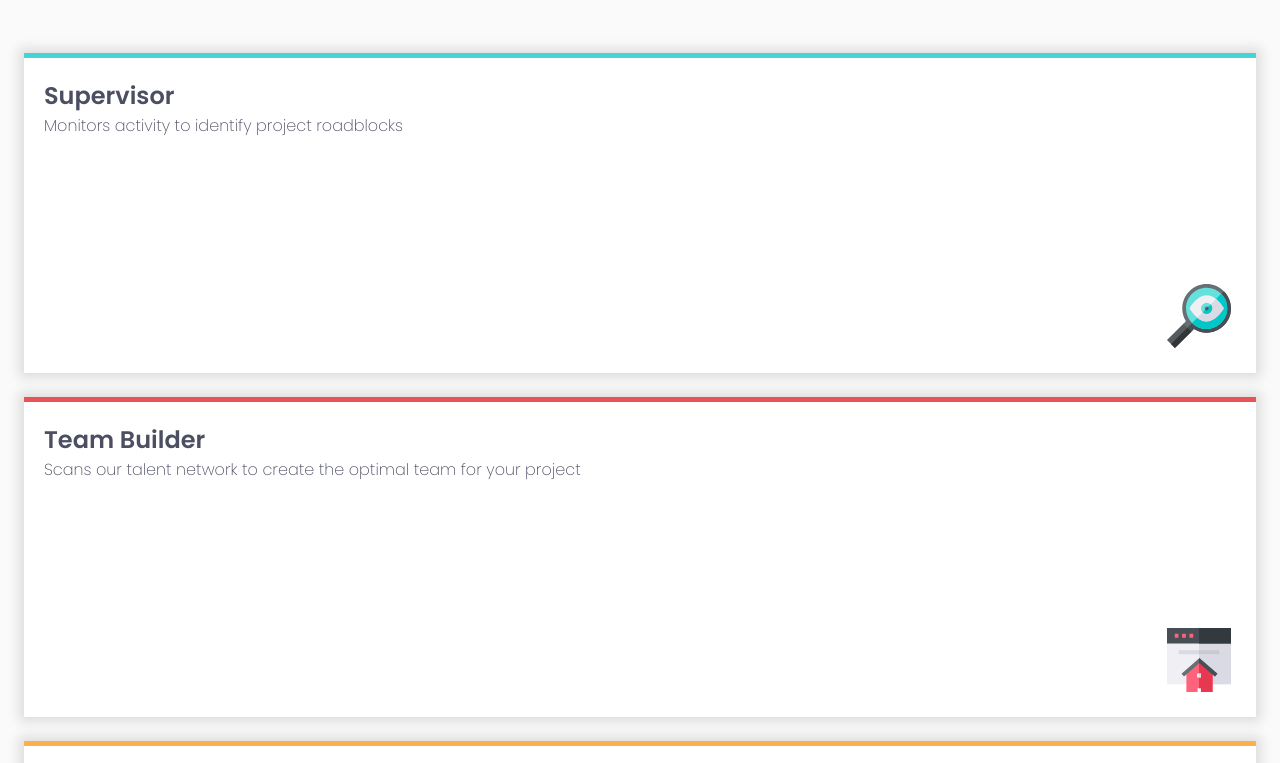
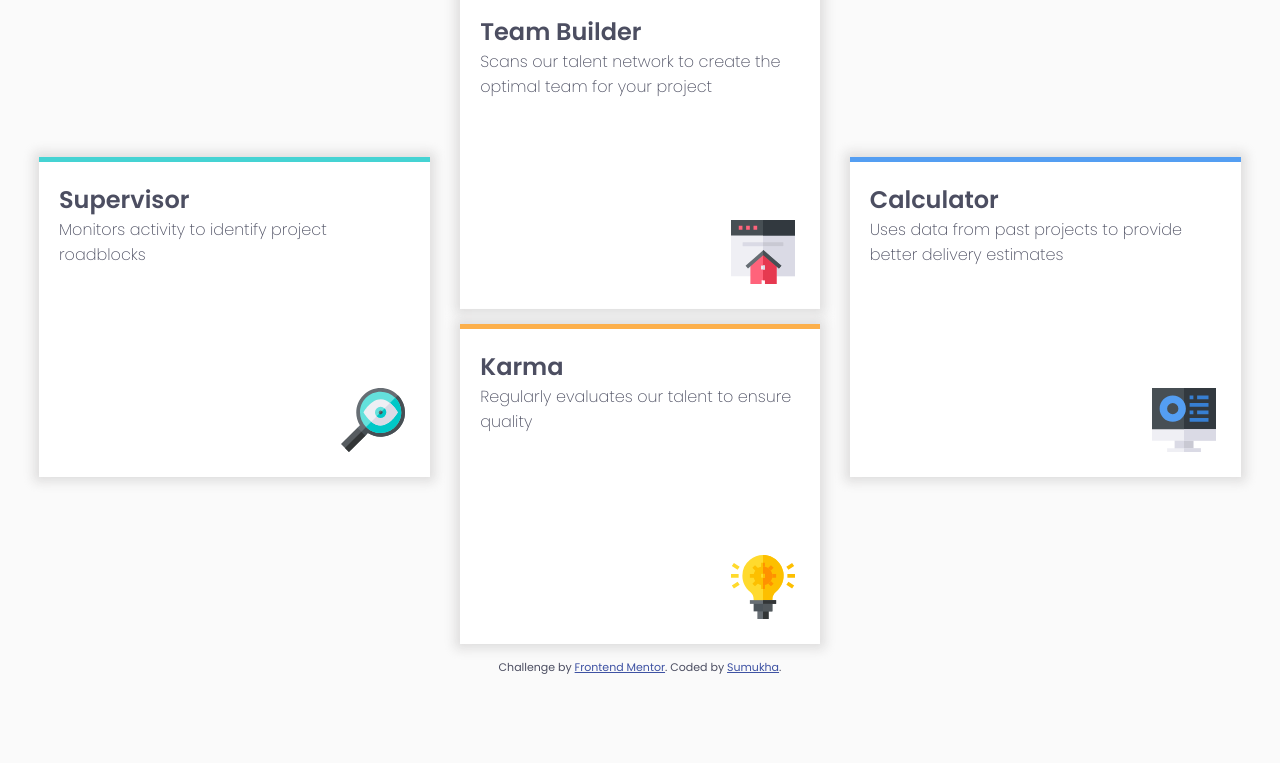
Before and after one commit to sumukhapawar/frontEnd, a plain HTML site: page four-card-feature-section-master/index.html in a window 1280 px wide. Shown: the part 252-1015 px from the top of the page. After the commit the page ends 944 px from the top, so only its background shows below. Drawn offline with Linux system fonts and the light colour scheme.

Commit message:
Added responsive desgin to the challenge.

```diff
--- a/four-card-feature-section-master/index.html
+++ b/four-card-feature-section-master/index.html
@@ -17,6 +17,9 @@
 
   <!-- Feel free to remove these styles or customise in your own stylesheet 👍 -->
   <style>
+    footer {
+      clear: both;
+    }
     .attribution { font-size: 11px; text-align: center; }
     .attribution a { color: hsl(228, 45%, 44%); }
   </style>
@@ -30,12 +33,14 @@
     to ensure that your project is successful</p>
   </header>
 
+  <section class="cards">
     <div class="superVisor">
       <h2>Supervisor</h2>
       <p>Monitors activity to identify project roadblocks</p>
       <img src="images/icon-supervisor.svg">
     </div>
 
+    <section class="cardsColumn">
       <div class="teamBuilder">
         <h2>Team Builder</h2>
         <p>Scans our talent network to create the optimal team for your project</p>
@@ -47,12 +52,14 @@
         <p>Regularly evaluates our talent to ensure quality</p>
         <img src="images/icon-karma.svg">
       </div>
+    </section>
 
     <div class="calculator">
       <h2>Calculator</h2>
       <p>Uses data from past projects to provide better delivery estimates</p>
       <img src="images/icon-calculator.svg">
     </div>
+  </section>
 
 
   <footer>
--- a/four-card-feature-section-master/style.css
+++ b/four-card-feature-section-master/style.css
@@ -51,3 +51,29 @@ header {
 .calculator {
   border-top: 5px solid hsl(212, 86%, 64%);
 }
+
+@media (min-width: 976px) {
+  body {
+    padding: 1rem 1.5rem;
+  }
+  div {
+    margin: 15px;
+  }
+  .cards {
+    display: flex;
+  }
+  .superVisor {
+    width: 33%;
+    align-self: center;
+  }
+  .calculator {
+    width: 33%;
+    align-self: center;
+  }
+  header p {
+    padding: 0 25%;
+  }
+  .cardsColumn {
+    width: 33%;
+  }
+}
```
Lines whose indentation alone changed are shown as unchanged.
